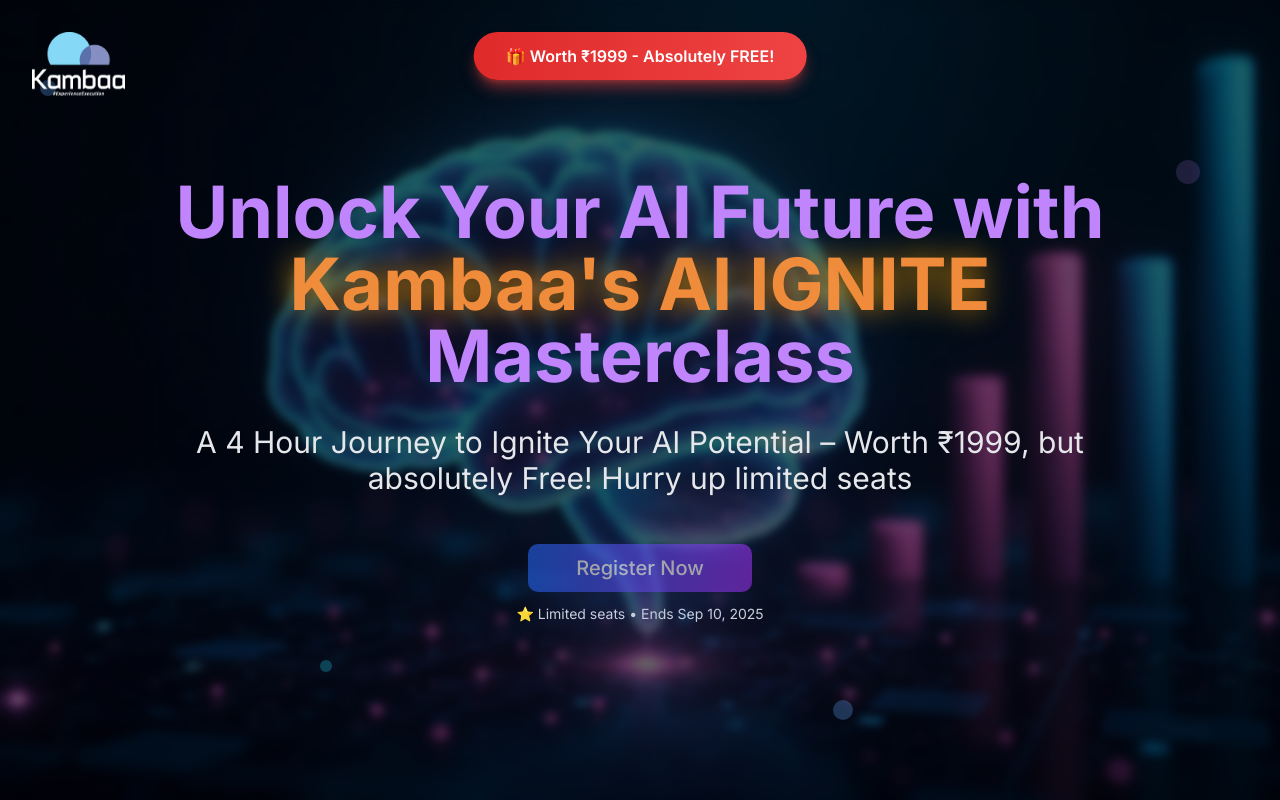
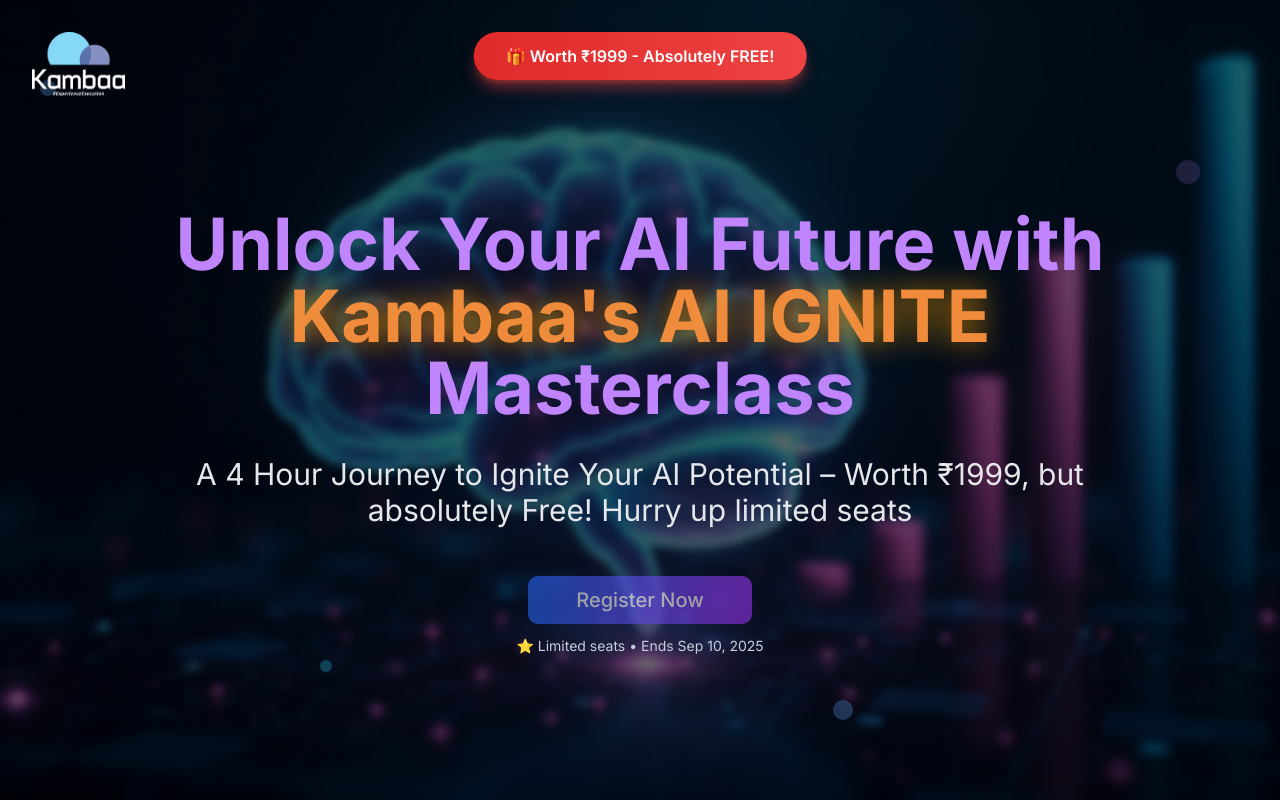
Before and after one commit to Kambaain/kambaa-ai-landingpage, a React (Vite) app: page / in a window 1280 px wide. Shown: the top 800 px of the page. Built offline with nearby package versions, Linux system fonts and the light colour scheme.

Commit message:
Adjust hero section headline
Move headline down to prevent overlap with offer.

```diff
--- a/src/components/Hero.tsx
+++ b/src/components/Hero.tsx
@@ -34,7 +34,7 @@ const Hero = () => {
       <div className="absolute inset-0 bg-black/60 backdrop-blur-sm"></div>
 
       {/* Content */}
-      <div className="relative z-10 container mx-auto px-6 text-center">
+      <div className="relative z-10 container mx-auto px-6 text-center mt-16">
         <div className="max-w-5xl mx-auto">
           <h1 className="text-4xl md:text-6xl lg:text-7xl font-bold mb-8 text-white animate-fade-in">
             <span className="text-purple-400">
```
